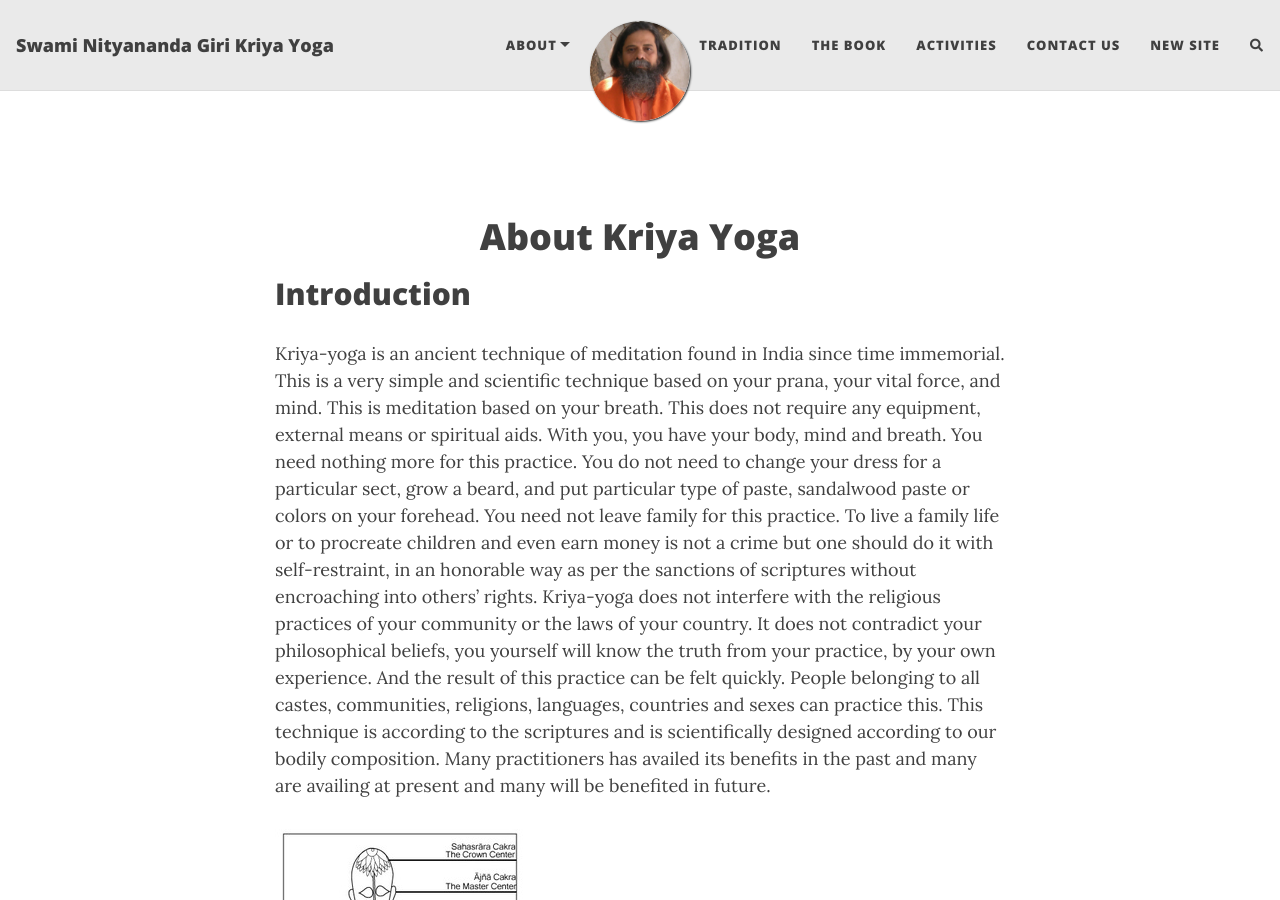
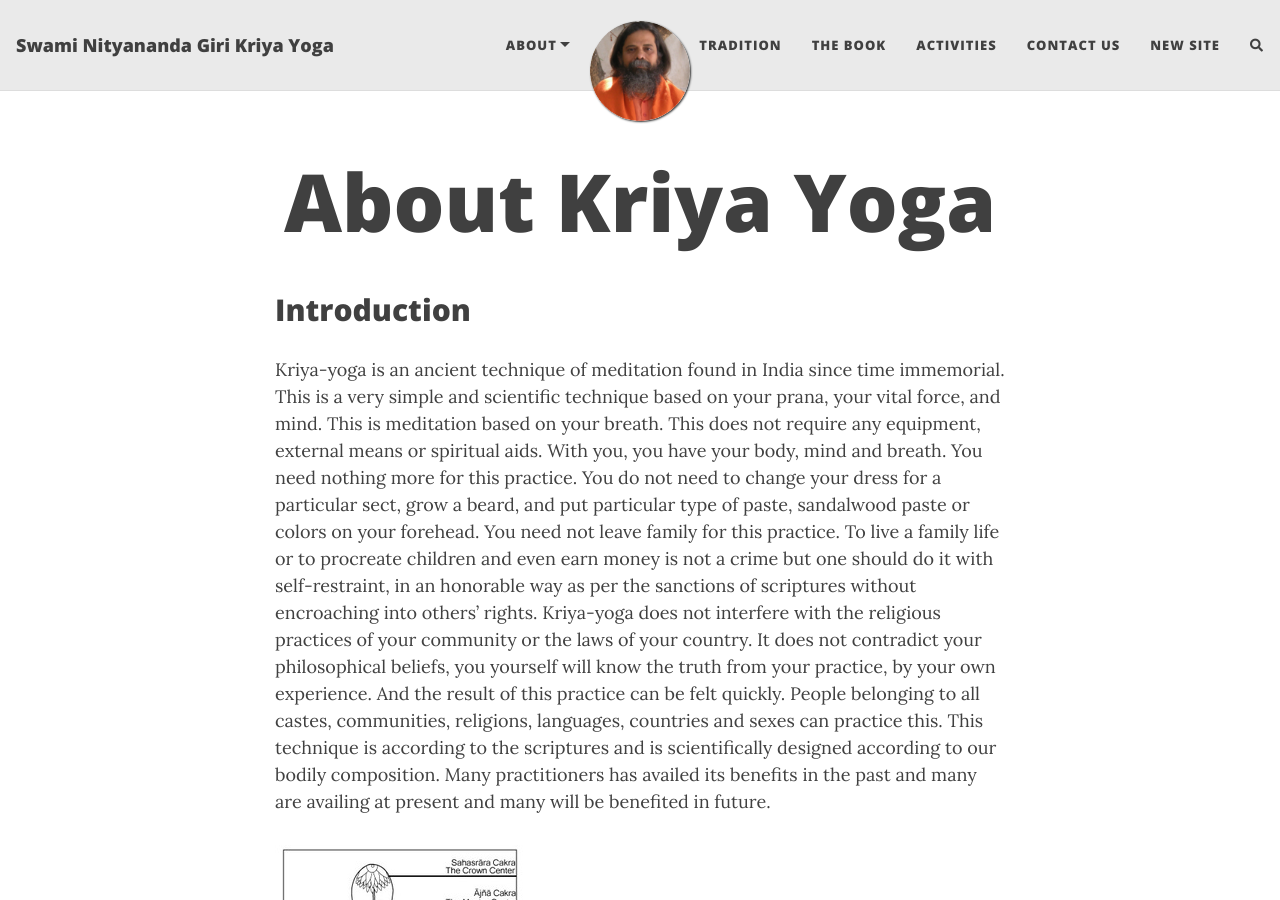
Before and after one commit to swngky/swngky.github.io, a Jekyll site: the page built from docs/aboutkriyayoga.md, in a window 1280 px wide and 900 px high. Built offline with Jekyll 4.4.1, drawn with Linux system fonts in a browser that asks for light colours; nearby versions of some CDN libraries; comment, search, counter and statistics services are not loaded.

```diff
--- a/docs/_includes/header.html
+++ b/docs/_includes/header.html
@@ -23,6 +23,7 @@
     <div class="row">
       <div class="col-xl-8 offset-xl-2 col-lg-10 offset-lg-1">
         <div class="{{ include.type }}-heading">
+	  <br/>
           <h1>{% if page.title %}{{ page.title | strip_html }}{% else %}<br/>{% endif %}</h1>
           {% if page.subtitle %}
             {% if include.type == "page" %}
--- a/docs/aboutkriyayoga.md
+++ b/docs/aboutkriyayoga.md
@@ -1,11 +1,7 @@
 ---
 layout: page
+title: About Kriya Yoga
 ---
-
-<br/>
-<center>
-<h1>About Kriya Yoga</h1>
-</center>
 
 ## Introduction
 
```
